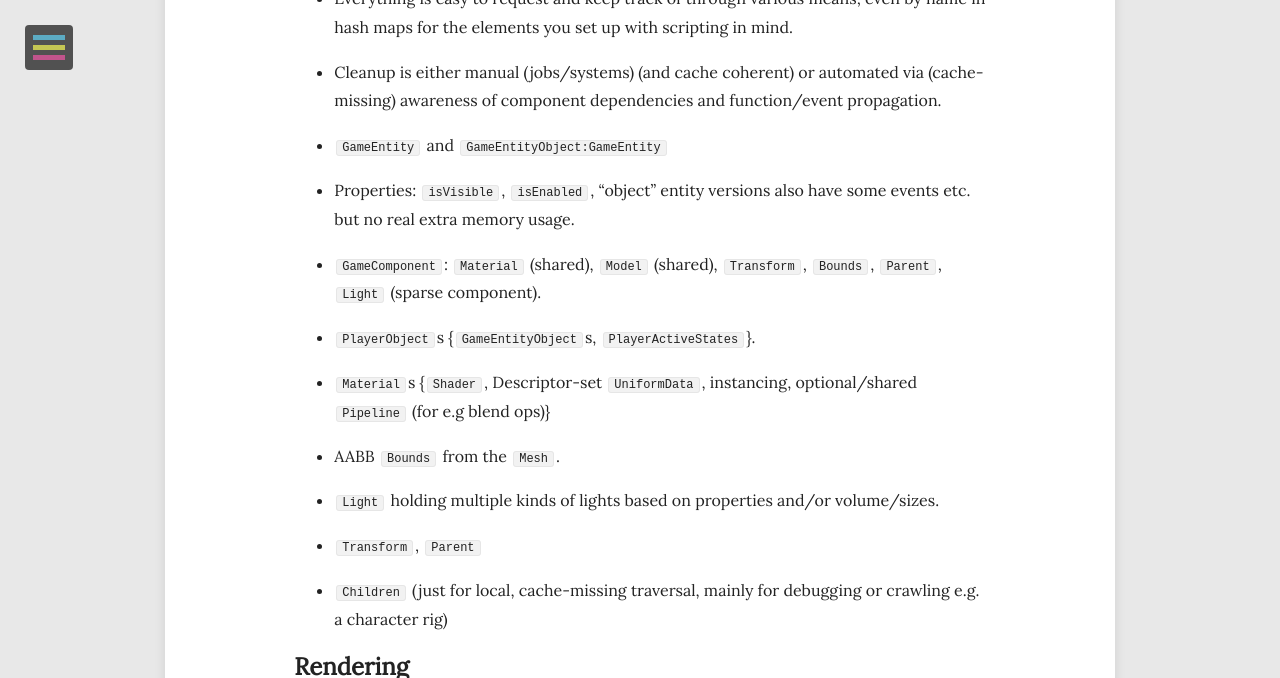
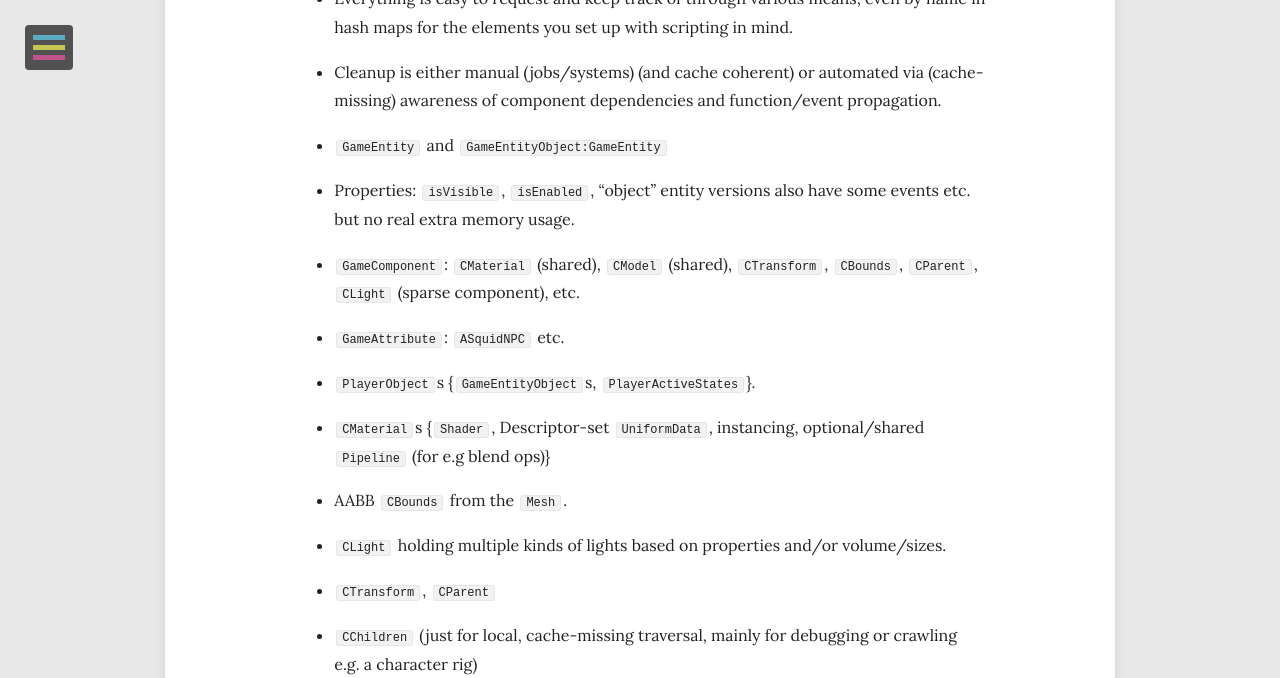
Before and after one commit to tdbe/tdbe.github.io, a Jekyll site: the page built from _posts/2025-07-2-openxr-vulkan-c++-gamedev-boilerplate.markdown, in a window 1280 px wide and 900 px high, scrolled down 6196 px, cut to the strip 0-678 px from the top of the window. Built offline with Jekyll 4.4.1, drawn with Linux system fonts in a browser that asks for light colours; nearby versions of some CDN libraries; comment, search, counter and statistics services are not loaded.

Commit message:
update to readme

```diff
--- a/_posts/2025-07-2-openxr-vulkan-c++-gamedev-boilerplate.markdown
+++ b/_posts/2025-07-2-openxr-vulkan-c++-gamedev-boilerplate.markdown
@@ -179,19 +179,21 @@ In any case, thanks to open-source (as opposed to commercial / AAA) you can now
 
 * Properties: `isVisible`, `isEnabled`, "object" entity versions also have some events etc. but no real extra memory usage.
 
-* `GameComponent`: `Material` (shared), `Model` (shared), `Transform`, `Bounds`, `Parent`, `Light` (sparse component).
+* `GameComponent`: `CMaterial` (shared), `CModel` (shared), `CTransform`, `CBounds`, `CParent`, `CLight` (sparse component), etc.
+
+* `GameAttribute`: `ASquidNPC` etc.
 
 * `PlayerObject`s {`GameEntityObject`s, `PlayerActiveStates`}.
 
-* `Material`s {`Shader`, Descriptor-set `UniformData`, instancing, optional/shared `Pipeline` (for e.g blend ops)}
+* `CMaterial`s {`Shader`, Descriptor-set `UniformData`, instancing, optional/shared `Pipeline` (for e.g blend ops)}
 
-* AABB `Bounds` from the `Mesh`.
+* AABB `CBounds` from the `Mesh`.
 
-* `Light` holding multiple kinds of lights based on properties and/or volume/sizes.
+* `CLight` holding multiple kinds of lights based on properties and/or volume/sizes.
 
-* `Transform`, `Parent`
+* `CTransform`, `CParent`
 
-* `Children` (just for local, cache-missing traversal, mainly for debugging or crawling e.g. a character rig)
+* `CChildren` (just for local, cache-missing traversal, mainly for debugging or crawling e.g. a character rig)
 
 ## Rendering
   - Implemented the most high quality e.g. Disney BRDF lighting equations for diffuse, specular and MRP based (Most Representative Point) shape lights. There's a [blog post on correct tube lights](https://blog.deferredreality.com/mrp-volumetric-lights-are-broken/):
```
